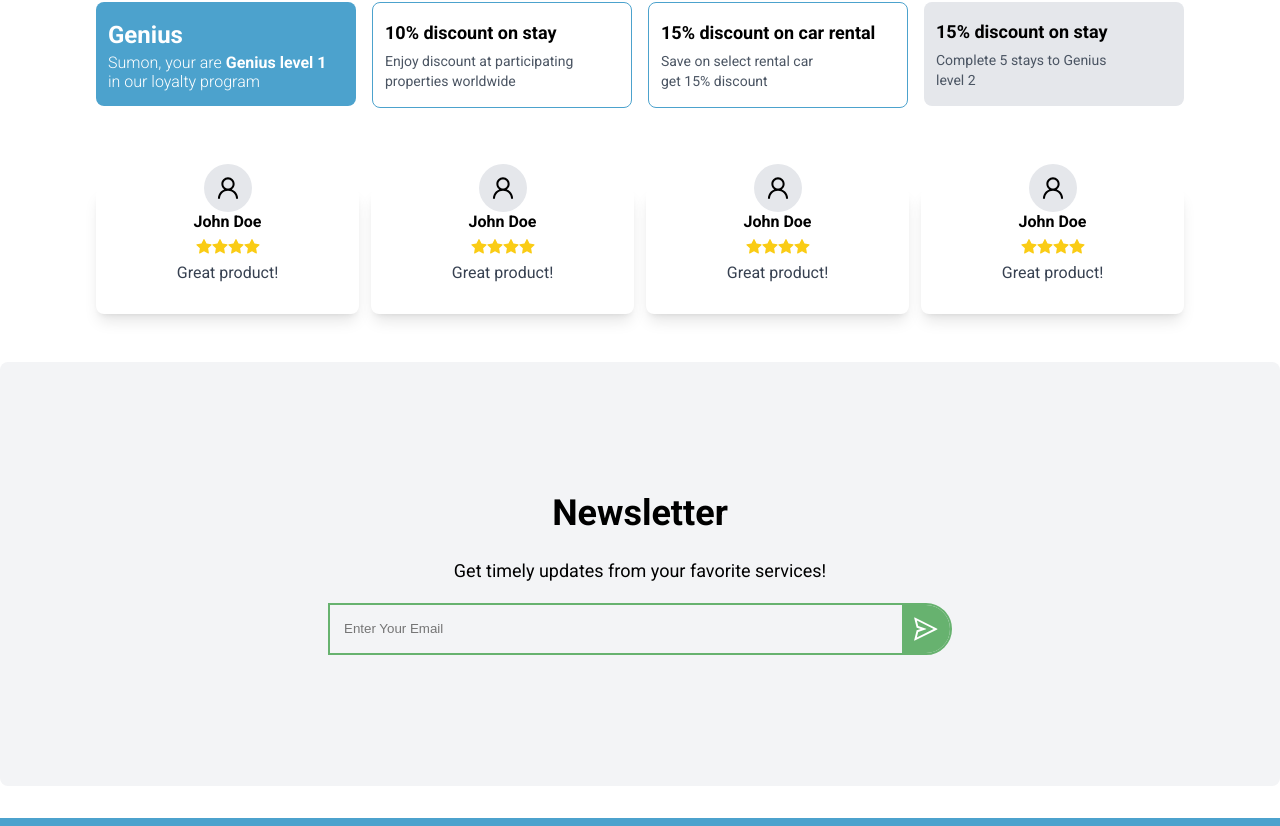
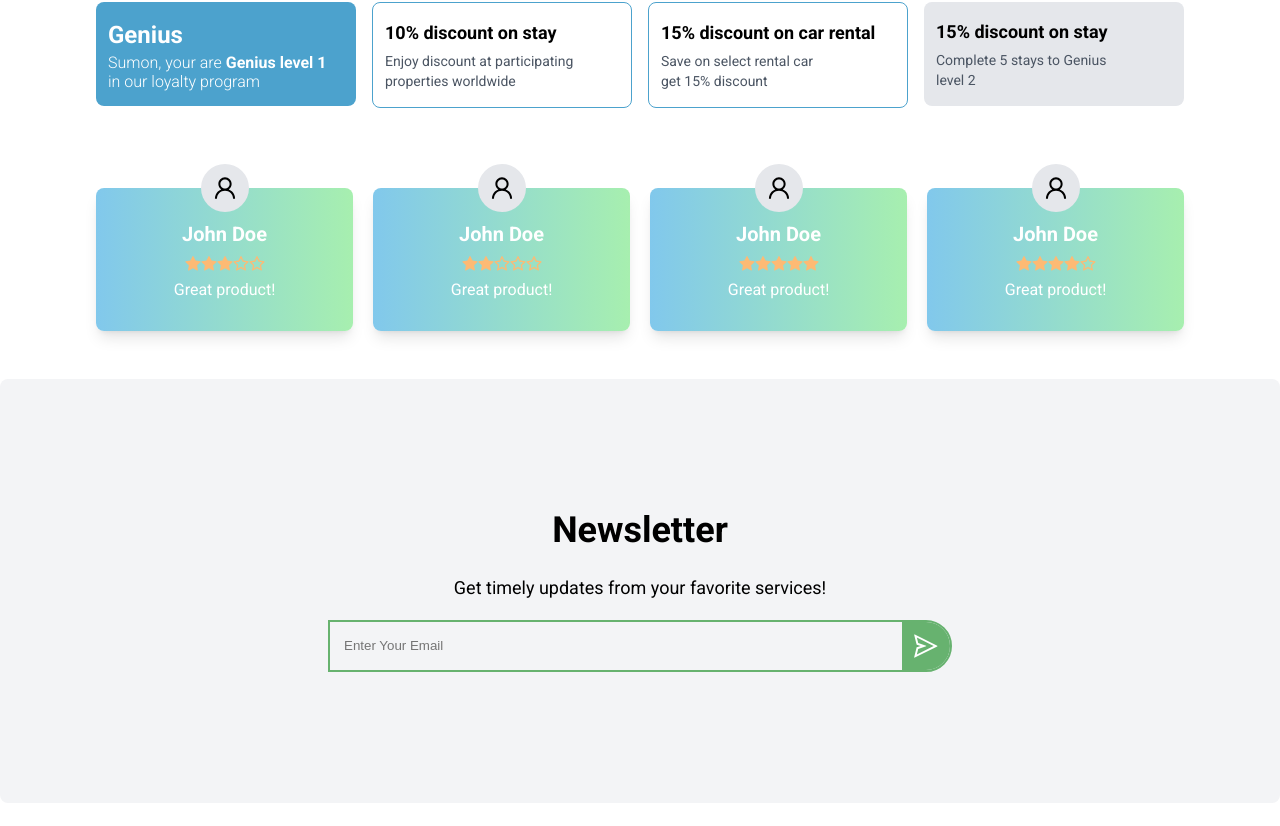
Before and after one commit to Sumon092/go-booking-client, a React (Vite) app: page / in a window 1280 px wide. Shown: the part 1674-2500 px from the top of the page. Built offline with nearby package versions, Linux system fonts and the light colour scheme.

Commit message:
review card completed

```diff
--- /dev/null
+++ b/src/component/Review.tsx
@@ -0,0 +1,38 @@
+import { StarFilled, UserOutlined ,StarOutlined} from "@ant-design/icons";
+
+interface ReviewProps {
+  name: string;
+  comment: string;
+  stars: number;
+}
+
+const Review: React.FC<ReviewProps> = ({ name, comment, stars }) => {
+  const renderStars = () => {
+    const starArray = [];
+    for (let i = 0; i < 5; i++) {
+      if (i < stars) {
+        starArray.push(<StarFilled key={i} className="text-orange-300" />);
+      } else {
+        starArray.push(<StarOutlined key={i} className="text-orange-300" />);
+      }
+    }
+    return starArray;
+  };
+
+  return (
+
+      <div className="bg-gradient-to-r from-[#81c8ec] to-[#a7efaf] border rounded-lg p-6 mb-4 shadow-lg w-64 relative">
+        <div className="absolute top-0 left-1/2 transform -translate-x-1/2 -mt-6">
+          <div className="w-12 h-12 bg-gray-200 flex items-center justify-center rounded-full">
+            <UserOutlined style={{ fontSize: "24px" }} />
+          </div>
+        </div>
+        <div className="text-center font-bold mt-2 mb-2 text-white text-xl">{name}</div>
+        <div className="flex justify-center mb-2">{renderStars()}</div>
+        <div className="text-white mb-2 text-center">{comment}</div>
+      </div>
+
+  );
+};
+
+export default Review;
--- a/src/component/Reviews.tsx
+++ b/src/component/Reviews.tsx
@@ -1,62 +1,13 @@
-import { StarFilled, UserOutlined } from "@ant-design/icons";
+import Review from "./Review";
 
-interface ReviewProps {
-  name: string;
-  comment: string;
-  stars: number;
-}
+const Reviews = () => {
+  return (
+    <div className="pl-24 pr-24 mt-20 flex gap-5">
+      <Review name="John Doe" comment="Great product!" stars={3} />
+      <Review name="John Doe" comment="Great product!" stars={2} />
+      <Review name="John Doe" comment="Great product!" stars={5} />
+      <Review name="John Doe" comment="Great product!" stars={4} />
 
-const Reviews: React.FC<ReviewProps> = ({ name, comment, stars }) => {
-  const renderStars = () => {
-    const starArray = [];
-    for (let i = 0; i < stars; i++) {
-      starArray.push(<StarFilled key={i} className="text-yellow-400" />);
-    }
-    return starArray;
-  };
-
-  return (
-    <div className="pl-24 pr-24 mt-20 gap-3 flex">
-      <div className="bg-white border rounded-lg p-6 mb-4 shadow-lg w-64 relative">
-        <div className="absolute top-0 left-1/2 transform -translate-x-1/2 -mt-6">
-          <div className="w-12 h-12 bg-gray-200 flex items-center justify-center rounded-full">
-            <UserOutlined style={{ fontSize: "24px" }} />
-          </div>
-        </div>
-        <div className="text-center font-bold mb-2">{name}</div>
-        <div className="flex justify-center mb-2">{renderStars()}</div>
-        <div className="text-gray-700 mb-2 text-center">{comment}</div>
-      </div>
-      <div className="bg-white border rounded-lg p-6 mb-4 shadow-lg w-64 relative">
-        <div className="absolute top-0 left-1/2 transform -translate-x-1/2 -mt-6">
-          <div className="w-12 h-12 bg-gray-200 flex items-center justify-center rounded-full">
-            <UserOutlined style={{ fontSize: "24px" }} />
-          </div>
-        </div>
-        <div className="text-center font-bold mb-2">{name}</div>
-        <div className="flex justify-center mb-2">{renderStars()}</div>
-        <div className="text-gray-700 mb-2 text-center">{comment}</div>
-      </div>
-      <div className="bg-white border rounded-lg p-6 mb-4 shadow-lg w-64 relative">
-        <div className="absolute top-0 left-1/2 transform -translate-x-1/2 -mt-6">
-          <div className="w-12 h-12 bg-gray-200 flex items-center justify-center rounded-full">
-            <UserOutlined style={{ fontSize: "24px" }} />
-          </div>
-        </div>
-        <div className="text-center font-bold mb-2">{name}</div>
-        <div className="flex justify-center mb-2">{renderStars()}</div>
-        <div className="text-gray-700 mb-2 text-center">{comment}</div>
-      </div>
-      <div className="bg-white border rounded-lg p-6 mb-4 shadow-lg w-64 relative">
-        <div className="absolute top-0 left-1/2 transform -translate-x-1/2 -mt-6">
-          <div className="w-12 h-12 bg-gray-200 flex items-center justify-center rounded-full">
-            <UserOutlined style={{ fontSize: "24px" }} />
-          </div>
-        </div>
-        <div className="text-center font-bold mb-2">{name}</div>
-        <div className="flex justify-center mb-2">{renderStars()}</div>
-        <div className="text-gray-700 mb-2 text-center">{comment}</div>
-      </div>
     </div>
   );
 };
--- a/src/pages/Home.tsx
+++ b/src/pages/Home.tsx
@@ -19,7 +19,7 @@ const Home = () => {
             <Destination/>
             <Explore/>
             <Discount/>
-            <Reviews name="John Doe" comment="Great product!" stars={4} />
+            <Reviews  />
             <Newsletter/>
             <Footer/>
         </div>
--- /dev/null
+++ b/src/styles/Review.css
@@ -0,0 +1,48 @@
+.review-card {
+    background: linear-gradient(to right, #9afff5, #7cc0eb);
+    border-radius: 10px;
+    padding: 20px;
+    margin-bottom: 20px;
+    box-shadow: 0 4px 6px rgba(0, 0, 0, 0.1);
+    display: flex;
+    align-items: center;
+  }
+
+  .avatar {
+    flex: 0 0 auto;
+  }
+
+  .avatar-icon {
+    width: 48px;
+    height: 48px;
+    background-color: #f0f0f0;
+    border-radius: 50%;
+    display: flex;
+    justify-content: center;
+    align-items: center;
+  }
+
+  .avatar-icon svg {
+    font-size: 24px;
+  }
+
+  .content {
+    flex: 1 1 auto;
+    margin-left: 20px;
+  }
+
+  .name {
+    font-size: 18px;
+    font-weight: bold;
+    margin-bottom: 4px;
+  }
+
+  .stars {
+    display: flex;
+    margin-bottom: 8px;
+  }
+
+  .comment {
+    font-size: 14px;
+    color: #333;
+  }
```
Also changed, not shown: src/component/Navbar.tsx (added).
